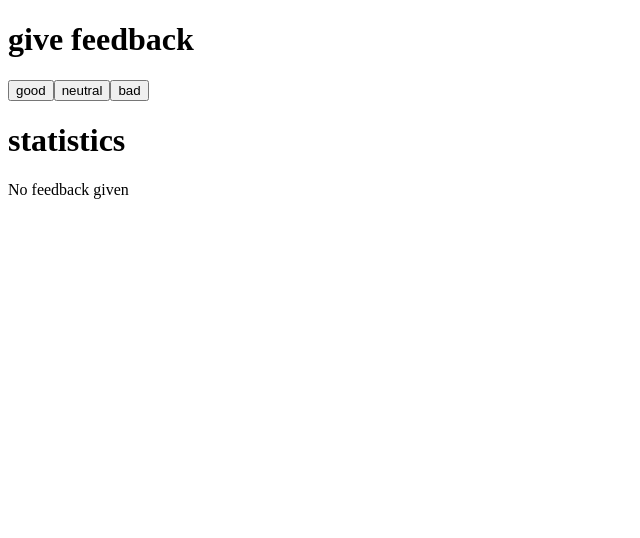
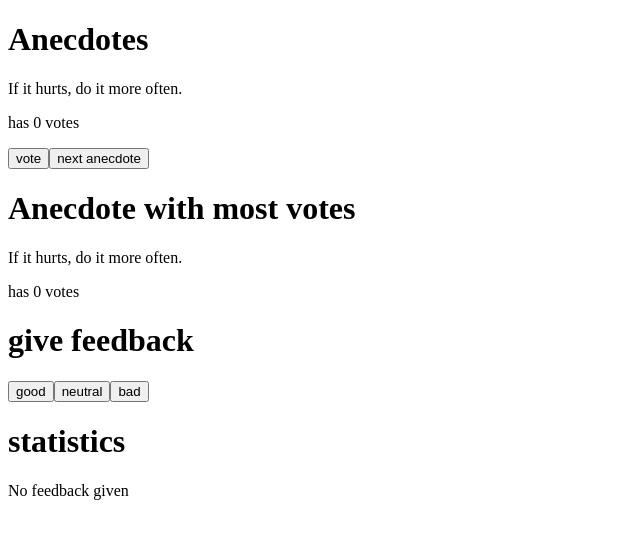
Before and after one commit to rtorales/full_stack_helsinki, a React (Vite) app in the folder part1/: page / in a window 1280 px wide. Shown: the top 538 px of the page, without its empty margins (0-640 px from the left). Built offline with nearby package versions, Linux system fonts and the light colour scheme.

Commit message:
Part1 - Exercises 1.12-1.14
the two final exercises in the last aplication

```diff
--- a/part1/src/App.jsx
+++ b/part1/src/App.jsx
@@ -4,6 +4,8 @@
 // (EN)Note: The App component is an arrow function that returns JSX.
 
 const button = (text, onClick) => <button onClick={onClick}>{text}</button>;
+
+const Button = ({ text, onClick }) => <button onClick={onClick}>{text}</button>;
 
 const StatisticLine = ({ text, value }) => <tr><td>{text}</td><td>{value}</td></tr>;
 
@@ -33,22 +35,73 @@
   }
 }
 
+
+const MaxAnecdote = ({ anecdotes, votes }) => {
+  const maxVotes = Math.max(...votes);
+  const maxIndex = votes.indexOf(maxVotes);
+
+  return (
+    <div>
+      <h1>Anecdote with most votes</h1>
+      <p>{anecdotes[maxIndex]}</p>
+      <p>has {maxVotes} votes</p>
+    </div>
+  );
+}
+
 const App = () => {
   //(ES)guarda los clics de cada botón en su propio estado
   //(EN)store the clicks of each button in its own state
+  //Excercise 1.6 to 1.11
   const [good, setGood] = useState(0);
   const [neutral, setNeutral] = useState(0);
   const [bad, setBad] = useState(0);
+  //Excercise 1.12 to 1.14
+  const anecdotes = [
+    "If it hurts, do it more often.",
+    "Adding manpower to a late software project makes it later!",
+    "The first 90 percent of the code accounts for the first 10 percent of the development time...The remaining 10 percent of the code accounts for the other 90 percent of the development time.",
+    "Any fool can write code that a computer can understand. Good programmers write code that humans can understand.",
+    "Premature optimization is the root of all evil.",
+    "Debugging is twice as hard as writing the code in the first place. Therefore, if you write the code as cleverly as possible, you are, by definition, not smart enough to debug it.",
+    "Programming without an extremely heavy use of console.log is same as if a doctor would refuse to use x-rays or blood tests when diagnosing patients.",
+    "The only way to go fast, is to go well.",
+  ];
+  const [votes, setVotes] = useState(Array(anecdotes.length).fill(0));
+  const [selected, setSelected] = useState(0);
+
 
   return (
-    <div>
-      <h1>give feedback</h1>
-      {button("good", () => setGood(good + 1))}
-      {button("neutral", () => setNeutral(neutral + 1))}
-      {button("bad", () => setBad(bad + 1))}
-      <h1>statistics</h1>
-      <Statistics good={good} neutral={neutral} bad={bad} />
-    </div>
+    <>
+      <div>
+        <h1>Anecdotes</h1>
+        <p>{anecdotes[selected]}</p>
+        <p>has {votes[selected]} votes</p>
+        <Button
+          text="vote"
+          onClick={() => {
+            const newVotes = [...votes];
+            newVotes[selected] += 1;
+            setVotes(newVotes);
+          }}
+        />
+        <Button
+          text="next anecdote"
+          onClick={() =>
+            setSelected(Math.floor(Math.random() * anecdotes.length))
+          }
+        />
+        <MaxAnecdote anecdotes={anecdotes} votes={votes} />
+      </div>
+      <div>
+        <h1>give feedback</h1>
+        <Button text="good" onClick={() => setGood(good + 1)} />
+        <Button text="neutral" onClick={() => setNeutral(neutral + 1)} />
+        <Button text="bad" onClick={() => setBad(bad + 1)} />
+        <h1>statistics</h1>
+        <Statistics good={good} neutral={neutral} bad={bad} />
+      </div>
+    </>
   );
 }
 
```
